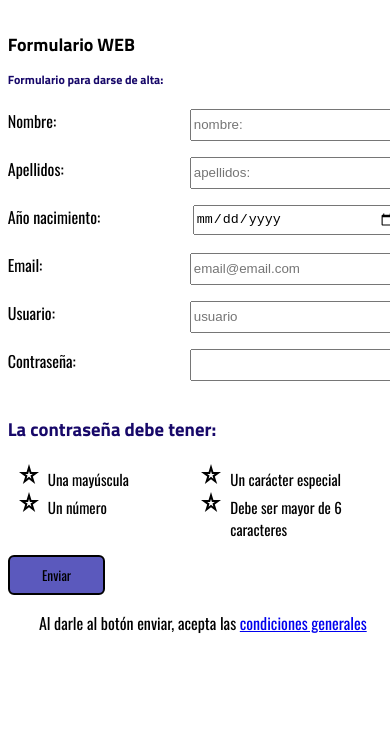
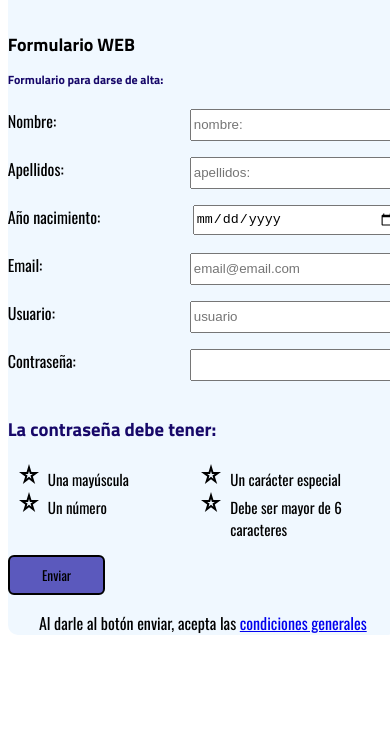
Before and after one commit to xulioxaviert/ejercicioForms, a plain HTML site: page index.html in a window 390 px wide. Shown: the part 104-844 px from the top of the page. Drawn offline with nearby package versions, Linux system fonts and the light colour scheme; a web font is replaced by a local one.

Commit message:
final version

```diff
--- a/styles.css
+++ b/styles.css
@@ -12,14 +12,17 @@
 body {
   margin: 0px;
   padding: 0px;
+  background: url(./img/backgruond.png);
 }
 
 .container {
   width: 75%;
   height: 75%;
-  margin-top: 0;
+  margin-top: 2%;
   margin-left: 15%;
   padding-top: 3%;
+  background-color: aliceblue;
+  border-radius: 10px;
 }
 
 .logo {
@@ -126,10 +129,15 @@ a {
     height: 80px;
   }
 
+body {
+  background: white;
+}
+
 .container {
   width: 100%;
   margin: 2%;
   padding: 0%;
+
 }
 
 .main-container {
```
Also changed, not shown: check.png (deleted), img/backgruond.png (added).
